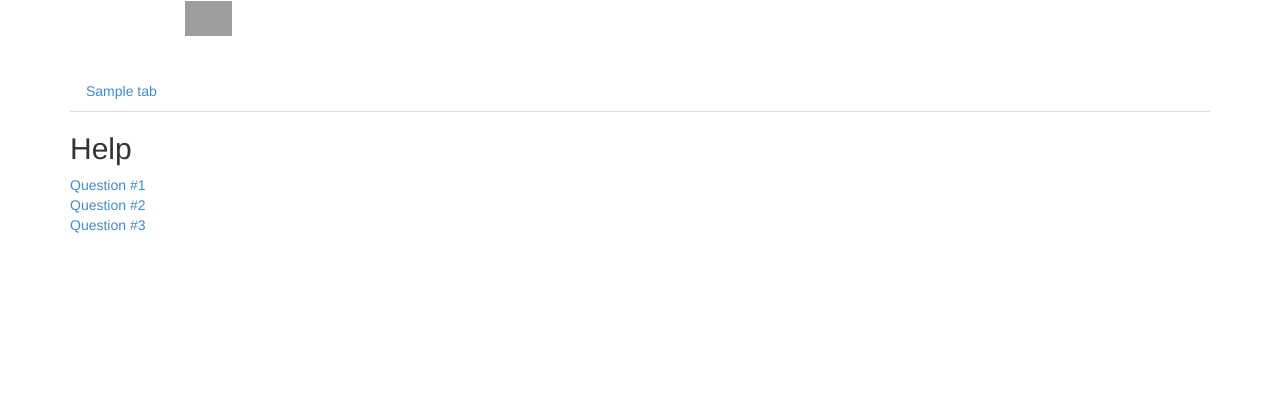
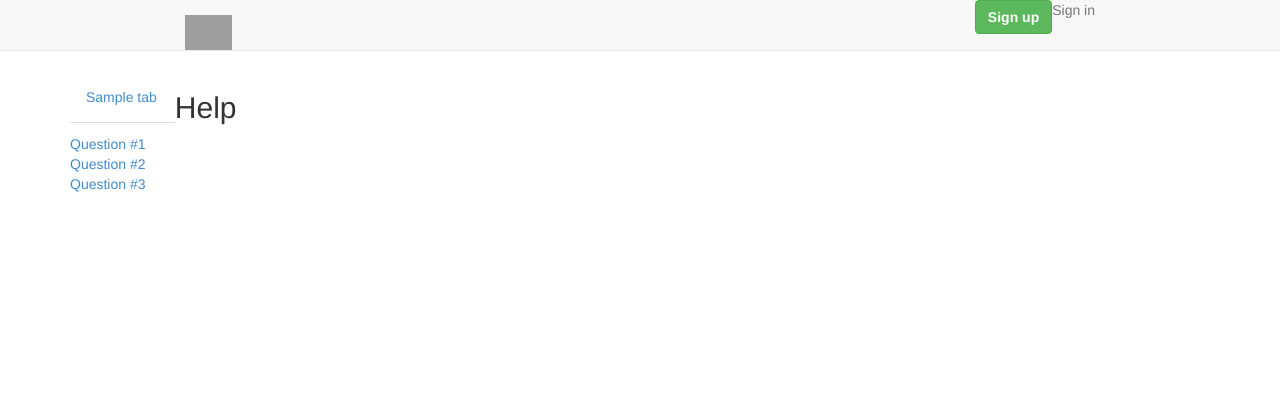
Before and after one commit to danieltimpone/lurcat-flask, a Python web app: template lurcat/templates/frontend/footers/help.html in a window 1280 px wide. Shown: the top 420 px of the page. Run offline with Jinja, Linux system fonts and the light colour scheme; the template is opened without the code that fills it: most values are stand-ins (such as "Sample title", 1, 10 or a date in 2020); some libraries are stand-ins or nearby versions; grey boxes are pictures that could not be loaded.

Commit message:
finally buttstrap is newer

```diff
--- a/lurcat/templates/layouts/base.html
+++ b/lurcat/templates/layouts/base.html
@@ -34,17 +34,18 @@
 
     <div id='wrap'>
         {% block topbar %}
-        <div class="navbar">
-            <div class="navbar-inner">
+        <nav class="navbar navbar-default navbar-static-top" role="navigation">
             <div class="container">
-                    <a class='brand' href='{{ url_for('frontend.index') }}'><img class='logo' src="{{ url_for('static', filename='img/logo.png') }}" /></a>
-
+                <a class='navbar-brand' href='{{ url_for('frontend.index') }}'><img class='logo' src="{{ url_for('static', filename='img/logo.png') }}" /></a>
                 {% if current_user.is_authenticated() %}
-                    <form class="navbar-search pull-left" action="{{ url_for('frontend.search') }}">
-                        <input type='text' class="search-query" name='keywords' value='{{ keywords|default('') }}' placeholder='Search' />
+                <form class="navbar-form navbar-left" role="search">
+                    <div class="form-group">
+                        <input type='text' class="form-control" name='keywords' value='{{ keywords|default('') }}' placeholder='Search' />
+                    </div>
+                    <button type="submit" class="btn btn-default">Submit</button>
                 </form>
-                    <div class="nav-collapse collapse pull-right">
-                        <ul class="nav">
+                <div class="navbar-collapse">
+                    <ul class="nav navbar-nav">
                         {% if current_user.is_admin() %}
                         <li><a href="{{ url_for('admin.index') }}">{{ current_user.name }}</a></li>
                         {% else %}
@@ -55,16 +56,15 @@
                     </ul>
                 </div>
                 {% else %}
-                    <div class="nav-collapse collapse pull-right">
-                        <ul class="nav">
+                <div class="navbar-collapse collapse navbar-right">
+                    <ul class="navbar-nav">
                         <li><span><a class="btn btn-success" href="{{ url_for('frontend.signup') }}"><strong>{{_('Sign up')}}</strong></a></span></li>
                         <li><a href="{{ url_for('frontend.login') }}">{{_('Sign in')}}</a></li>
                     </ul>
                 </div>
                 {% endif %}
             </div>
-            </div>
-        </div>
+        </nav>
         {% endblock %}
 
         {% block flash_message %}
@@ -90,7 +90,7 @@
             {% block top %}
                 {% if tabs %}
                 <div>
-                    <ul class="nav nav-tabs">
+                    <ul class="nav navbar-nav nav-tabs">
                         {% for tab, link in tabs %}
                         <li class="{% if active == tab %}active{% endif %}">
                             <a href="{{ link }}">{{ tab|capitalize }}</a>
@@ -104,6 +104,7 @@
             {% block body %}
             {% endblock %}
 
+
         </div>
         {% endblock %}
         <div id="push"></div>
@@ -112,21 +113,25 @@
     <footer id="footer">
         <ul class="footer-links">
             <li>{{_('© 2013')}}</li>
-            <li><a href='#'>{{_('About')}}</a></li>
+            <li><a href='https://github.com/imwilsonxu/fbone'>{{_('About')}}</a></li>
             <li class="muted">&middot;</li>
             <li><a href='{{ url_for('frontend.help') }}'>{{_('Help')}}</a></li>
             <li class="muted">&middot;</li>
-            <li><a href='#'>{{_('Terms')}}</a></li>
+            <li><a href='https://github.com/imwilsonxu/fbone/blob/master/LICENSE'>{{_('Terms')}}</a></li>
             <li class="muted">&middot;</li>
-            <li><a href='#'>{{_('Blog')}}</a></li>
+            <li><a href='http://imwilsonxu.net'>{{_('Blog')}}</a></li>
         </ul>
     </footer>
 
 
     {% block js_btm %}
-    <script src="{{ url_for('static', filename='vendor/jquery/dist/jquery.min.js') }}"></script>
+    <script src="//upcdn.b0.upaiyun.com/libs/jquery/jquery-2.0.0.min.js"></script>
+    <!--
+    {% set jquery_path = url_for('static', filename='js/vendor/jquery-1.8.3.min.js') %}
+    <script>window.jQuery || document.write('<script src="{{ jquery_path }}"><\/script>')</script>
+    -->
     <script src="{{ url_for('static', filename='js/plugins.js') }}"></script>
-    <script src="{{ url_for('static', filename='vendor/bootstrap/dist/js/bootstrap.min.js') }}"></script>
+    <script src="{{ url_for('static', filename='js/vendor/bootstrap.js') }}"></script>
     <script src="{{ url_for('static', filename='js/main.js') }}"></script>
     {% endblock %}
 
@@ -137,6 +142,5 @@
     {% block ga %}
     {% include "macros/_google_analytics.html" %}
     {% endblock %}
-
 </body>
 </html>
```
Also changed, not shown: lurcat/templates/macros/_form.html (+4 -4 lines). Lines whose indentation alone changed are shown as unchanged.
